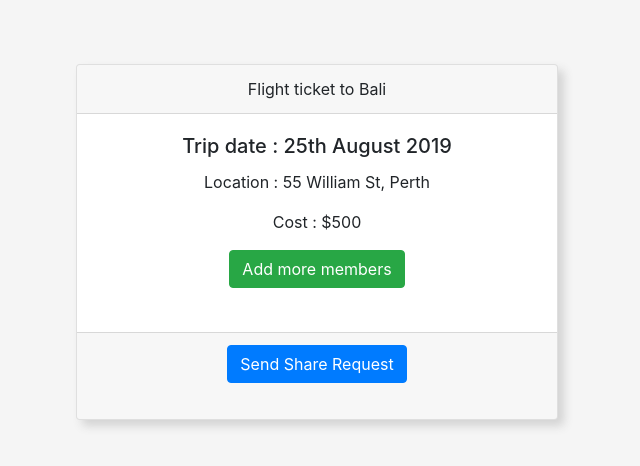
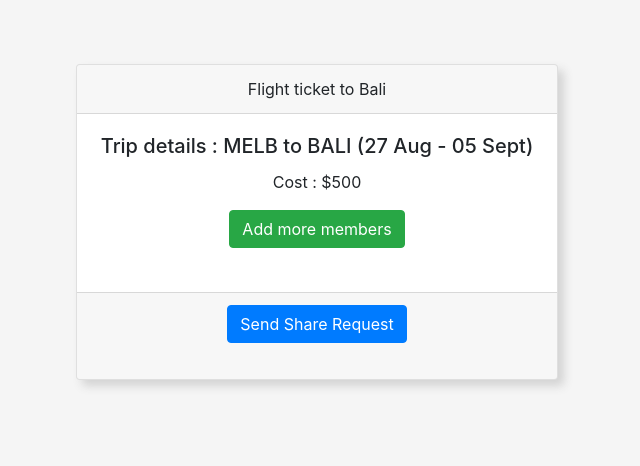
Before and after one commit to abir1997/BCHack, a React (Create React App) app in the folder app/: page / in a window 1280 px wide. Shown: the top 466 px of the page, without its empty margins (323-963 px from the left). Built offline with nearby package versions, Linux system fonts and the light colour scheme.

Commit message:
Edited details

```diff
--- a/app/src/Components/CostComponent.jsx
+++ b/app/src/Components/CostComponent.jsx
@@ -1,6 +1,7 @@
 import React, { Component } from 'react';
 import '../bootstrap.css';
 import '../App.css';
+import { MdFlightTakeoff, MdFlightLand } from "react-icons/md";
 import MemberListComponent from './MemberListComponent';
 
 class CostComponent extends Component {
@@ -36,8 +37,8 @@ class CostComponent extends Component {
                         Flight ticket to Bali
                 </div>
                     <div class="card-body">
-                        <h5 class="card-title">Trip date : 25th August 2019</h5>
-                        <p class="card-text">Location : 55 William St, Perth</p>
+
+                        <h5 class="card-title">Trip details : MELB to BALI (27 Aug - 05 Sept)</h5>
                         <p class="card-text">Cost : $500</p>
                         <button className="btn btn-success" onClick={this.handleChange}>Add more members</button> <br></br> <br></br>
                         {this.state.moreMembersClicked && <div>Email: <input type="text" name="username" /></div>}
```
